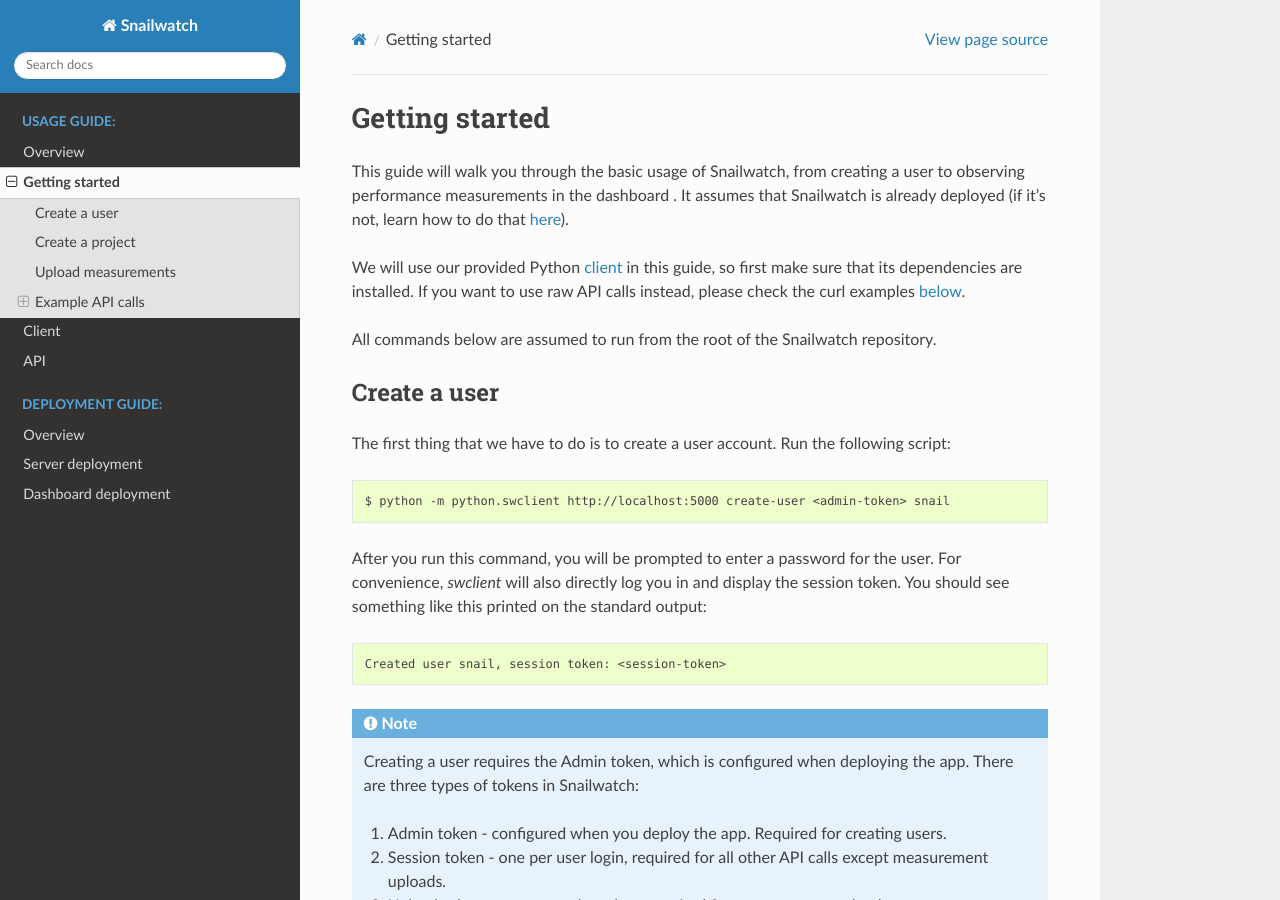
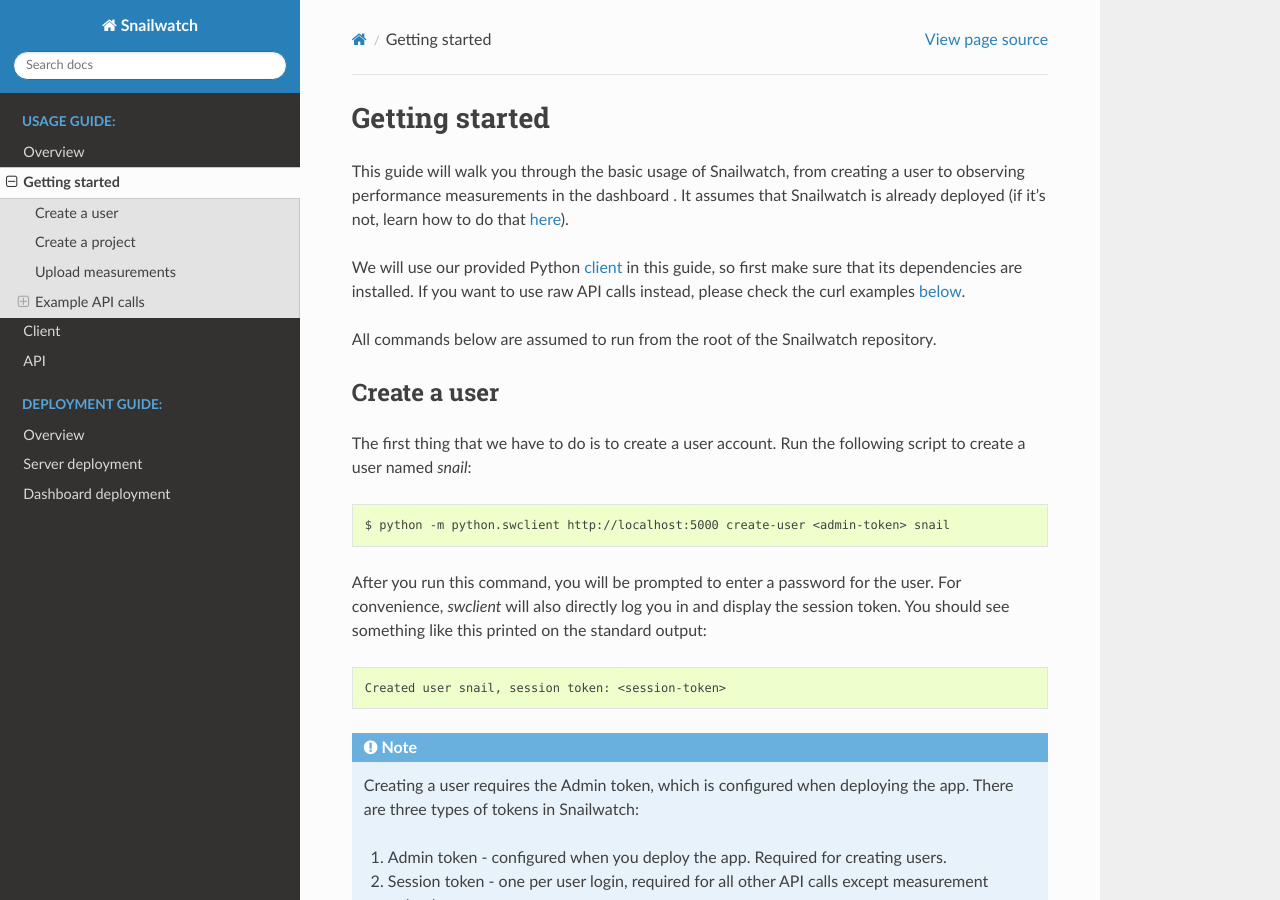
Before and after one commit to It4innovations/snailwatch, a Sphinx documentation site: the page built from docs/getting-started.rst, in a window 1280 px wide and 900 px high. Built offline with Sphinx 7.4.7 and the Read the Docs theme 2.0.0, drawn with Linux system fonts in a browser that asks for light colours.

Commit message:
DOC: clarify user creation in getting started guide

```diff
--- a/docs/getting-started.rst
+++ b/docs/getting-started.rst
@@ -12,7 +12,8 @@ All commands below are assumed to run from the root of the Snailwatch repository
 
 Create a user
 -------------
-The first thing that we have to do is to create a user account. Run the following script:
+The first thing that we have to do is to create a user account.
+Run the following script to create a user named *snail*:
 
 .. code-block:: bash
 
```
